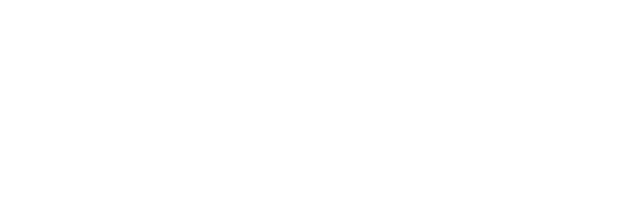
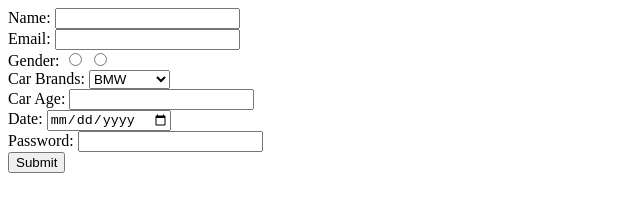
Before and after one commit to acciojob/car-insurance-form-soniakushwah13, a website: page main.html in a window 1280 px wide. Shown: the whole page, without its empty margins (0-640 px from the left). Drawn offline with Linux system fonts and the light colour scheme.

Commit message:
created a submission

```diff
--- a/main.html
+++ b/main.html
@@ -8,6 +8,38 @@
 
 <body>
 	<!-- the entire body must be written by student -->
+	<form method="post" action="car-insurance">
+
+	<label for="name">Name:</label>
+	<input type="text" id="name" name="name" required><br>
+
+	   <label for="email">Email:</label>
+       <input type="email" id="email" name="email" required><br>
+
+
+        <label for="gender">Gender:</label>
+		<input type="radio" id="radio" name="gender" value="male" required>
+        <input type="radio" id="radio" name="gender" value="female" required><br>
+
+
+    <label for="car">Car Brands:</label>
+	<select id="car">
+		<option value="BMW">BMW</option>
+		<option value="Audi">Audi</option>
+		<option value="Mercedez">Mercedez</option>
+	</select><br>
+
+		<label for="carage">Car Age:</label>
+       <input type="number" id="carage" name="carage" required><br>
+
+		<label for="dop">Date:</label>
+       <input type="date" id="dop" name="dop" required><br>
+
+	  <label for="password">Password:</label>
+       <input type="password" id="password" name="password" required><br>
+
+       <button type="button">Submit</button>
+	</form>
     <script type="text/javascript" src="./script.js">
 </script>
 
```
